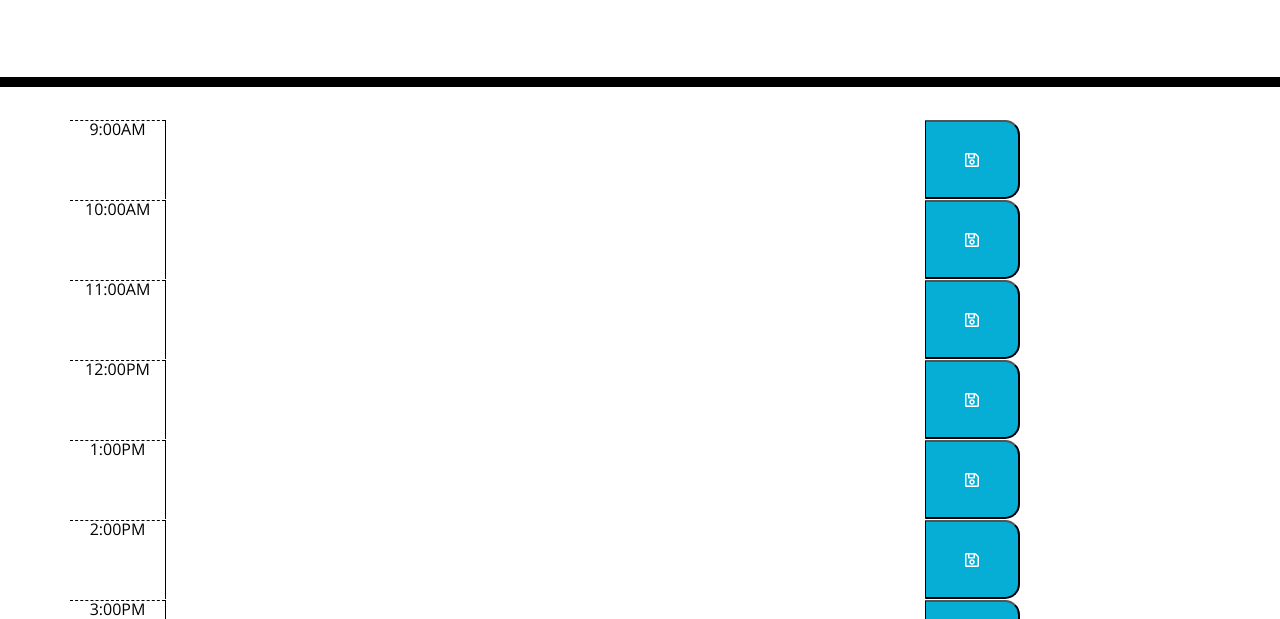
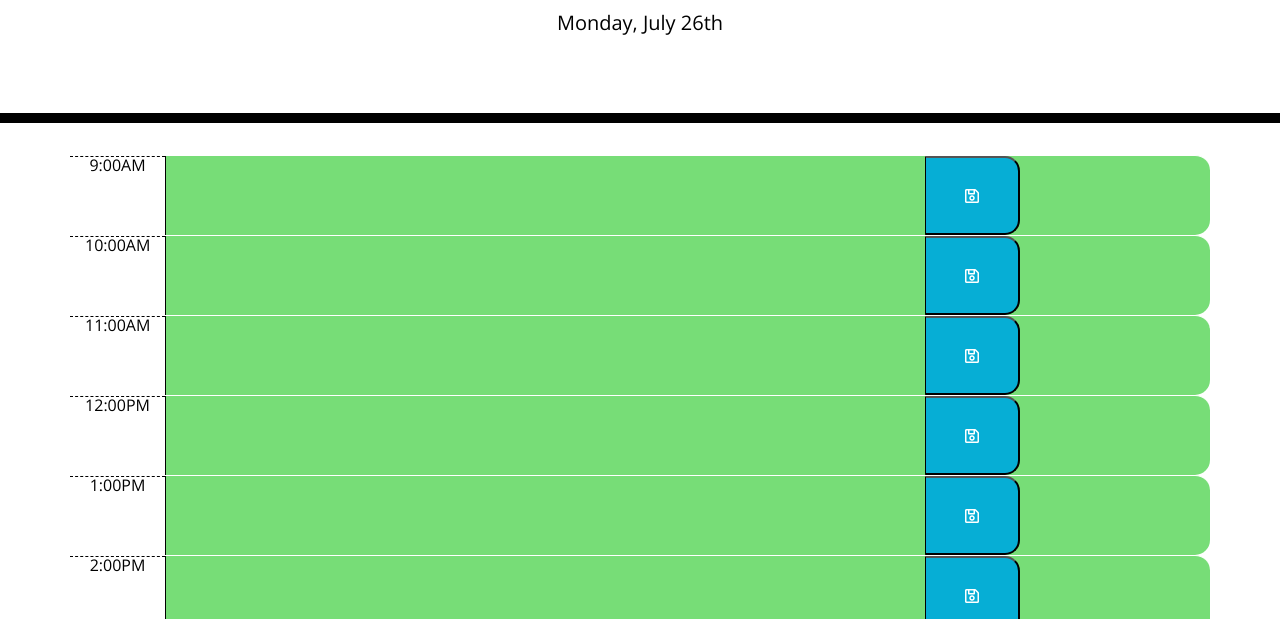
Before and after one commit to PurpleAmaranth/daily-task-planner, a plain HTML site: page index.html in a window 1280 px wide. Shown: the part 181-800 px from the top of the page. Drawn offline with nearby package versions, Linux system fonts and the light colour scheme; files that its build step writes are made by us from their sources.

Commit message:
Added functions to set time and load local storage.

```diff
--- a/assets/js/script.js
+++ b/assets/js/script.js
@@ -1,2 +1,54 @@
+// Given vars
 var today = moment();
 var tomorrow = moment().add(1, "days");
+
+$(document).ready(function () {
+    // Displays current day
+    $('#currentDay').text(moment().format('dddd, MMMM Do'));
+
+    // Saves description to storage
+    $('.saveBtn').on('click', function () {
+        var description = $(this).siblings('.description').val();
+        var hour = $(this).parent().attr('id');
+        localStorage.setItem(hour, description);
+    });
+
+    // Sets parses through time and changes color
+    function presentTime() {
+        var currentTime = moment().hours();
+
+        $('.time-block').each(function() {
+
+            var currentHour = parseInt($(this).attr('id').split('-')[1]);
+
+            if(currentHour < currentTime) {
+                $(this).addClass('past');
+            } else if(currentHour === currentTime) {
+                $(this).removeClass('past');
+                $(this).removeClass('future');
+                $(this).addClass('present');
+            } else {
+                $(this).removeClass('past');
+                $(this).removeClass('present');
+                $(this).addClass('future');
+            }
+        });
+    }
+
+    // Set current time
+    presentTime();
+
+    // Load local storage
+    $('#9AM .description').val(localStorage.getItem('9AM'));
+    $('#10AM .description').val(localStorage.getItem('10AM'));
+    $('#11AM .description').val(localStorage.getItem('11AM'));
+    $('#12PM .description').val(localStorage.getItem('12AM'));
+    $('#1PM .description').val(localStorage.getItem('1PM'));
+    $('#2PM .description').val(localStorage.getItem('2PM'));
+    $('#3PM .description').val(localStorage.getItem('3PM'));
+    $('#4PM .description').val(localStorage.getItem('4PM'));
+    $('#5PM .description').val(localStorage.getItem('5PM'));
+    $('#6PM .description').val(localStorage.getItem('6PM'));
+    $('#7PM .description').val(localStorage.getItem('7PM'));
+
+});
--- a/index.html
+++ b/index.html
@@ -18,7 +18,7 @@
       href="https://fonts.googleapis.com/css?family=Open+Sans&display=swap"
       rel="stylesheet"
     />
-    <link rel="stylesheet" href="style.css" />
+    <link rel="stylesheet" href="./assets/css/style.css" />
     <title>Work Day Scheduler</title>
   </head>
 
@@ -89,5 +89,6 @@
 
     <script src="https://cdnjs.cloudflare.com/ajax/libs/jquery/3.2.1/jquery.min.js"></script>
     <script src="https://cdnjs.cloudflare.com/ajax/libs/moment.js/2.24.0/moment.min.js"></script>
+    <script src="assets/js/script.js"></script>
   </body>
 </html>
```
